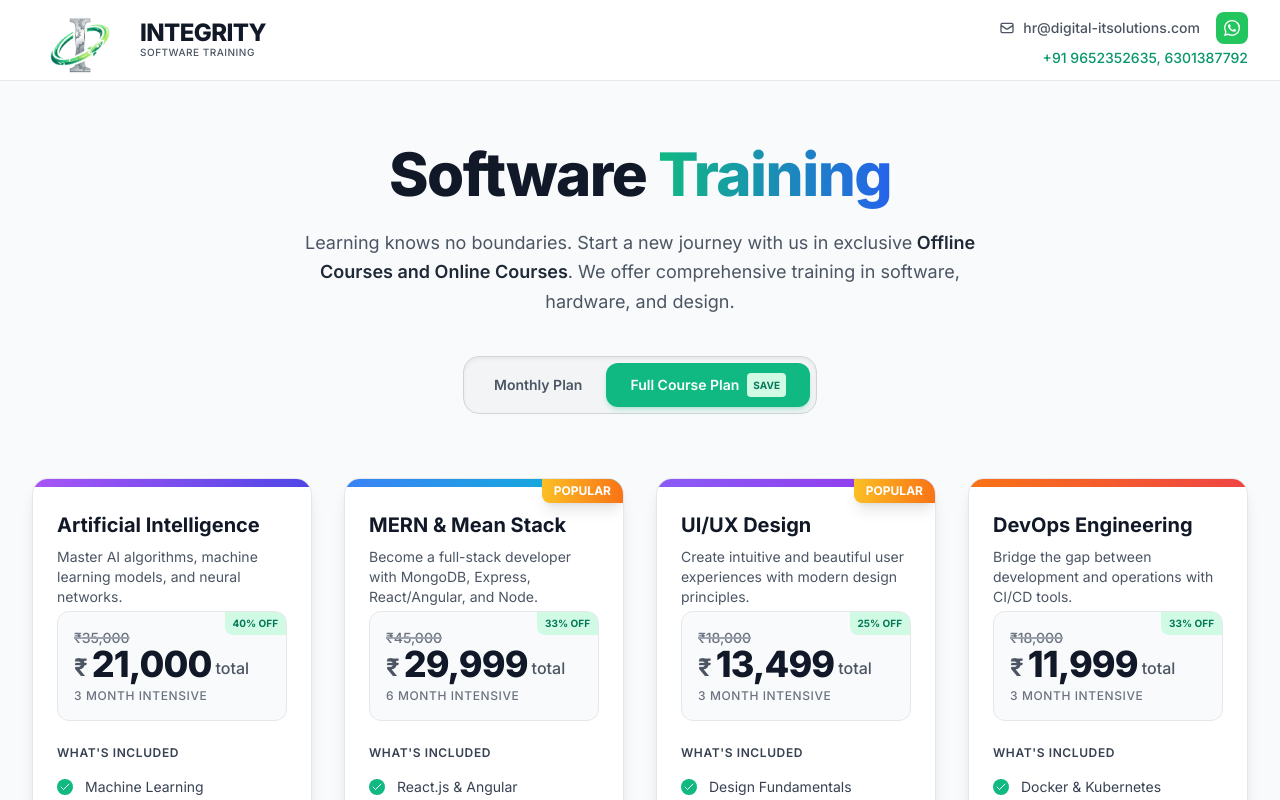
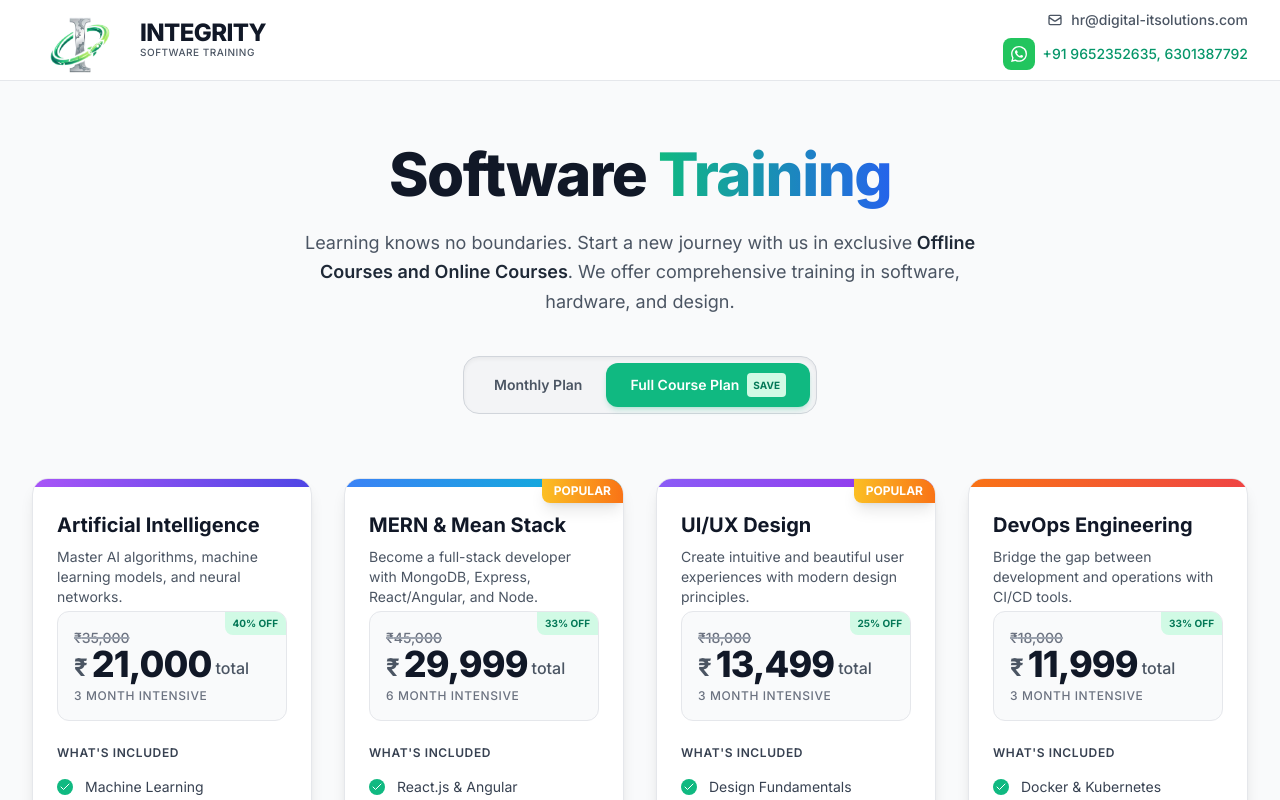
Before and after one commit to sowjanyakomatireddy/integrity-software-courses, a React (Vite) app: page / in a window 1280 px wide. Shown: the top 800 px of the page. Built offline with nearby package versions, Linux system fonts and the light colour scheme.

Commit message:
Your commit message here

```diff
--- a/App.tsx
+++ b/App.tsx
@@ -23,8 +23,7 @@ const AppContent: React.FC = () => {
               <span className="text-[10px] text-gray-600 font-medium tracking-wider uppercase">Software Training</span>
             </div>
           </div>
-          <div className="hidden md:flex flex-col items-end gap-1">
-            <div className="flex items-center gap-4">
+          <div className="hidden md:flex flex-col items-end gap-2">
             <div className="flex items-center gap-2">
               <svg
                 className="w-4 h-4 text-gray-600"
@@ -38,6 +37,7 @@ const AppContent: React.FC = () => {
                 {APP_CONSTANTS.CONTACT_EMAIL}
               </a>
             </div>
+            <div className="flex items-center gap-2">
               <a
                 href="https://wa.me/9652352635?text=Hi%20I%27m%20planning%20to%20join%20a%20course%20at%20Integrity%20Software%20Training.%20Could%20you%20please%20share%20complete%20course%20details%3F"
                 target="_blank"
@@ -53,8 +53,8 @@ const AppContent: React.FC = () => {
                   <path d="M17.472 14.382c-.297-.149-1.758-.867-2.03-.967-.273-.099-.471-.148-.67.15-.197.297-.767.966-.94 1.164-.173.199-.347.223-.644.075-.297-.15-1.255-.463-2.39-1.475-.883-.788-1.48-1.761-1.653-2.059-.173-.297-.018-.458.13-.606.134-.133.298-.347.446-.52.149-.174.198-.298.298-.497.099-.198.05-.371-.025-.52-.075-.149-.669-1.612-.916-2.207-.242-.579-.487-.5-.669-.51-.173-.008-.371-.01-.57-.01-.198 0-.52.074-.792.372-.272.297-1.04 1.016-1.04 2.479 0 1.462 1.065 2.875 1.213 3.074.149.198 2.096 3.2 5.077 4.487.709.306 1.262.489 1.694.625.712.227 1.36.195 1.871.118.571-.085 1.758-.719 2.006-1.413.248-.694.248-1.289.173-1.413-.074-.124-.272-.198-.57-.347m-5.421 7.403h-.004a9.87 9.87 0 01-5.031-1.378l-.361-.214-3.741.982.998-3.648-.235-.374a9.86 9.86 0 01-1.51-5.26c.001-5.45 4.436-9.884 9.888-9.884 2.64 0 5.122 1.03 6.988 2.898a9.825 9.825 0 012.893 6.994c-.003 5.45-4.437 9.884-9.885 9.884m8.413-18.297A11.815 11.815 0 0012.05 0C5.495 0 .16 5.335.157 11.892c0 2.096.547 4.142 1.588 5.945L.057 24l6.305-1.654a11.882 11.882 0 005.683 1.448h.005c6.554 0 11.89-5.335 11.893-11.893A11.821 11.821 0 0020.885 3.488"/>
                 </svg>
               </a>
+              <span className="text-sm text-emerald-600 font-medium">+91 9652352635, 6301387792</span>
             </div>
-            <span className="text-sm text-emerald-600 font-medium">+91 9652352635, 6301387792</span>
           </div>
         </div>
       </header>
```
Lines whose indentation alone changed are shown as unchanged.
